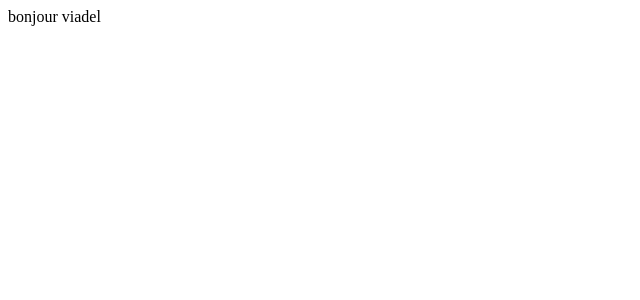
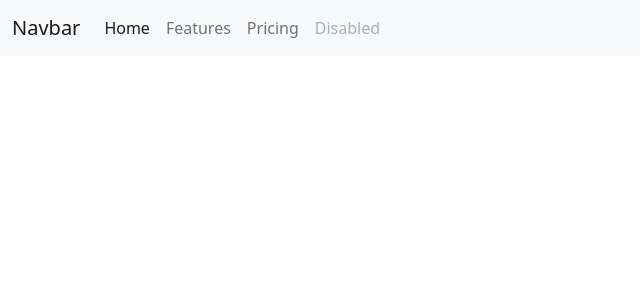
Before and after one commit to viadel13/com, a React (Create React App) app: page / in a window 1280 px wide. Shown: the top 300 px of the page, without its empty margins (0-640 px from the left). Built offline with nearby package versions, Linux system fonts and the light colour scheme.

Commit message:
first commit

```diff
--- a/src/App.js
+++ b/src/App.js
@@ -1,10 +1,11 @@
 import React, { Component } from 'react'
+import Menu from './composants/Menu';
 
 class App extends Component {
   render() {
     return (
       <div>
-          bonjour viadel
+          <Menu />
       </div>
     )
   }
--- /dev/null
+++ b/src/composants/Menu.js
@@ -0,0 +1,34 @@
+import React, { Component } from 'react'
+
+class Menu extends Component {
+  render() {
+    return (
+        <nav class="navbar navbar-expand-lg bg-light">
+        <div class="container-fluid">
+          <a class="navbar-brand" href="#">Navbar</a>
+          <button class="navbar-toggler" type="button" data-bs-toggle="collapse" data-bs-target="#navbarNav" aria-controls="navbarNav" aria-expanded="false" aria-label="Toggle navigation">
+            <span class="navbar-toggler-icon"></span>
+          </button>
+          <div class="collapse navbar-collapse" id="navbarNav">
+            <ul class="navbar-nav">
+              <li class="nav-item">
+                <a class="nav-link active" aria-current="page" href="#">Home</a>
+              </li>
+              <li class="nav-item">
+                <a class="nav-link" href="#">Features</a>
+              </li>
+              <li class="nav-item">
+                <a class="nav-link" href="#">Pricing</a>
+              </li>
+              <li class="nav-item">
+                <a class="nav-link disabled">Disabled</a>
+              </li>
+            </ul>
+          </div>
+        </div>
+      </nav>
+    )
+  }
+}
+
+export default Menu
--- a/src/index.js
+++ b/src/index.js
@@ -1,6 +1,7 @@
 import React from 'react';
 import ReactDOM from 'react-dom/client';
 import App from './App';
+import 'bootstrap/dist/css/bootstrap.min.css'
 
 
 const root = ReactDOM.createRoot(document.getElementById('root'));
```
Also changed, not shown: src/composants/Console.js (added, +13 -0 lines), src/composants/Accueil.js (added).
